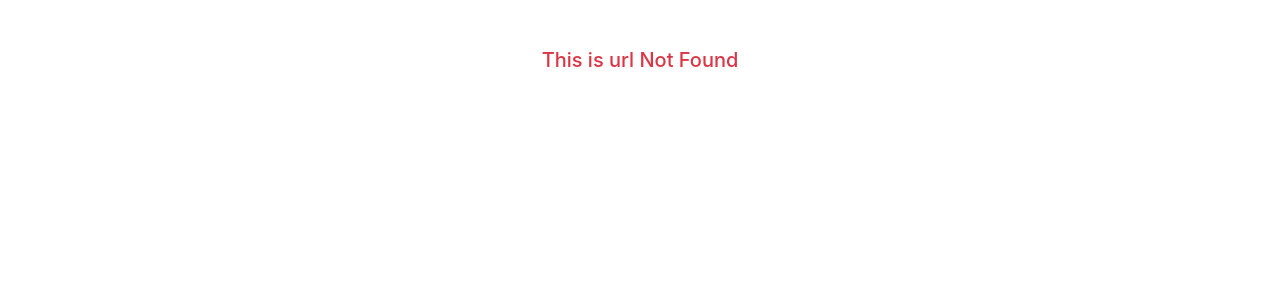
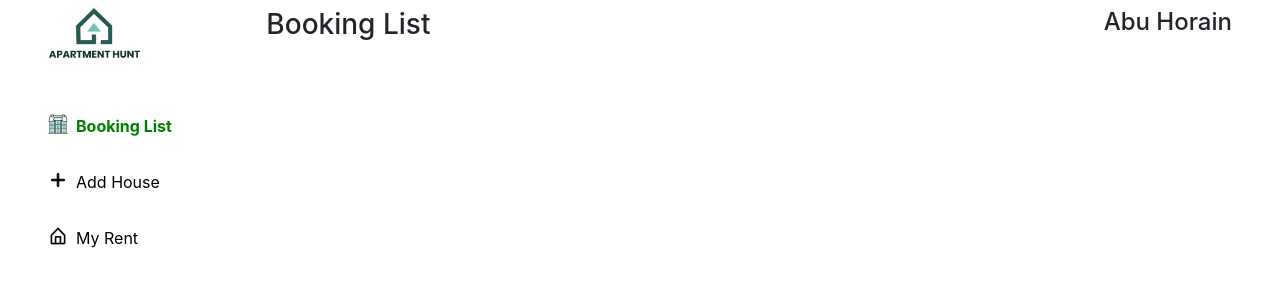
Before and after one commit to abuhorainhero/apartment-hunt-client, a React (Create React App) app: page /bookingList in a window 1280 px wide. Before the commit this address had no page. Shown: the top 300 px of the page. Built offline with nearby package versions, Linux system fonts and the light colour scheme.

Commit message:
Dbsidebar & DbNavbar & BookingList edit

```diff
--- a/src/App.js
+++ b/src/App.js
@@ -7,6 +7,7 @@ import {
   Link
 } from "react-router-dom";
 import NotFound from './componets/NotFound/NotFound';
+import BookingList from './componets/Dashboard/BookingList/BookingList';
 
 function App() {
   return (
@@ -20,6 +21,16 @@ function App() {
         </Route>
 
 
+        <Route path="/bookingList">
+          <BookingList />
+        </Route>
+        <Route path="/addHouse">
+
+        </Route>
+        <Route path="/myRent">
+
+        </Route>
+
         <Route path="*">
           <NotFound />
         </Route>
--- /dev/null
+++ b/src/componets/Dashboard/BookingList/BookingList.js
@@ -0,0 +1,20 @@
+import React from 'react';
+import DbNavbar from '../DbNavbar/DbNavbar';
+import DbSidebar from '../DbSidebar/DbSidebar';
+
+const BookingList = () => {
+    return (
+        <main>
+            <section>
+                <DbNavbar />
+            </section>
+            <section className="row">
+<div className="col-md-2">
+    <DbSidebar />
+</div>
+            </section>
+        </main>
+    );
+};
+
+export default BookingList;
--- a/src/componets/Dashboard/DbNavbar/DbNavbar.js
+++ b/src/componets/Dashboard/DbNavbar/DbNavbar.js
@@ -1,10 +1,17 @@
 import React from 'react';
+import logo from '../../../logos/Logo.png';
 
 const DbNavbar = () => {
     return (
-        <div>
-
-        </div>
+        <section className="row my-2">
+            <div className="col-md-2 d-flex justify-content-center">
+                <img className="img-fluid" style={{ height: "50px" }} src={logo} alt="" />
+            </div>
+            <div className="col-md-10 d-flex justify-content-between">
+                <h3 className="ml-5">Booking List</h3>
+                <h4 className="mr-5">{ } Abu Horain</h4>
+            </div>
+        </section>
     );
 };
 
--- a/src/componets/Dashboard/DbSidebar/DbSidebar.js
+++ b/src/componets/Dashboard/DbSidebar/DbSidebar.js
@@ -1,9 +1,30 @@
 import React from 'react';
+import { NavLink } from 'react-router-dom';
+import bookLogo from '../../../logos/apartment 1.png';
+import plusLogo from '../../../logos/plus 1.png';
+import rentLogo from '../../../logos/Group 33351.png';
 
 const DbSidebar = () => {
     return (
-        <div>
-
+        <div className="mt-5">
+            <NavLink activeStyle={{ color: 'green', fontWeight: 'bold' }} style={{ textDecoration: 'none', color: 'black' }} to="/bookingList">
+                <div className='d-flex mt-3 ml-5'>
+                    <img className='img-fluid mr-2' style={{ height: '20px' }} src={bookLogo} alt="" />
+                    <p>Booking List</p>
+                </div>
+            </NavLink>
+            <NavLink activeStyle={{ color: 'green', fontWeight: 'bold' }} style={{ textDecoration: 'none', color: 'black' }} to="/addHouse">
+                <div className='d-flex mt-3 ml-5'>
+                    <img className='img-fluid mr-2' style={{ height: '20px' }} src={plusLogo} alt="" />
+                    <p>Add House</p>
+                </div>
+            </NavLink>
+            <NavLink activeStyle={{ color: 'green', fontWeight: 'bold' }} style={{ textDecoration: 'none', color: 'black' }} to="/myRent">
+                <div className='d-flex mt-3 ml-5'>
+                    <img className='img-fluid mr-2' style={{ height: '20px' }} src={rentLogo} alt="" />
+                    <p>My Rent</p>
+                </div>
+            </NavLink>
         </div>
     );
 };
--- a/src/componets/NotFound/NotFound.js
+++ b/src/componets/NotFound/NotFound.js
@@ -1,9 +1,11 @@
 import React from 'react';
+import { Link } from 'react-router-dom';
 
 const NotFound = () => {
     return (
         <div className = "text-center text-danger mt-5">
             <h5>This is url Not Found</h5>
+            <Link to="/home">Back to Home</Link>
         </div>
     );
 };
```
